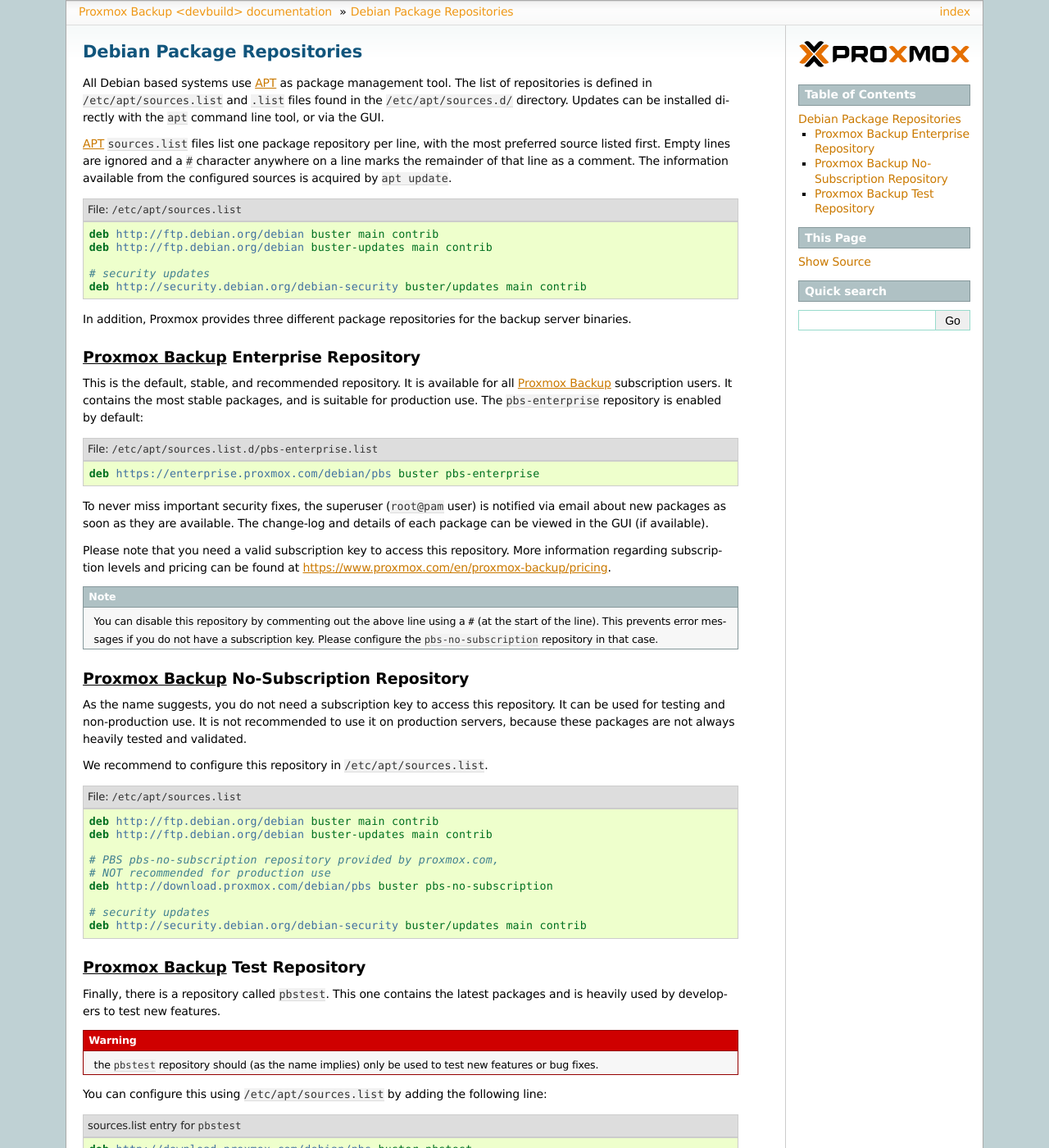
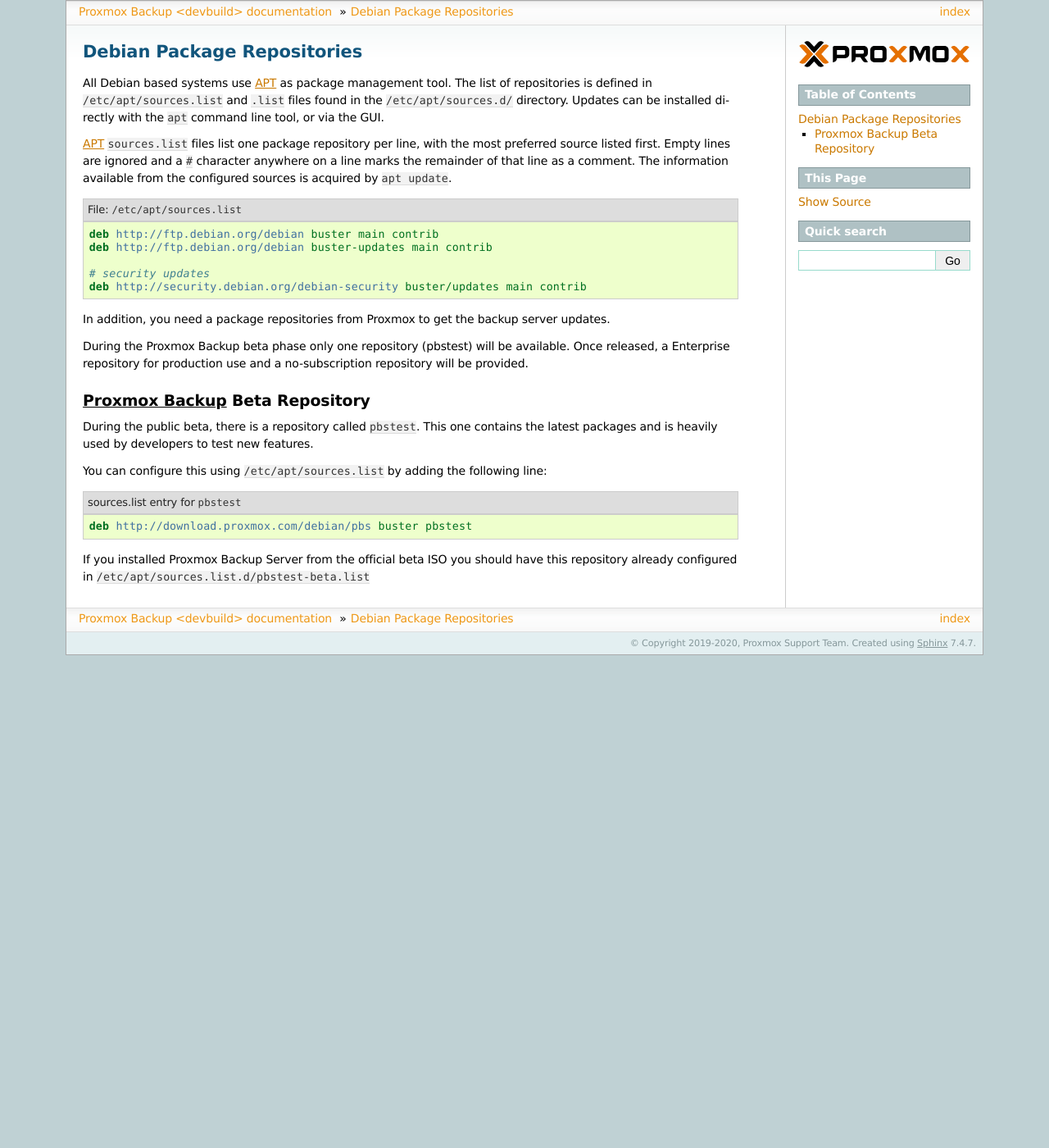
Before and after one commit to proxmox/proxmox-backup, a Sphinx documentation site: the page built from docs/package-repositories.rst, in a window 1280 px wide and 1400 px high. Shown: the whole window at 82% size. Built offline with Sphinx 7.4.7, drawn with Linux system fonts in a browser that asks for light colours.

Commit message:
docs: package repos: drop non-tests for now
they won't work and thus just confuse people, re-add them once we're
releasing final.

Signed-off-by: Thomas Lamprecht <t.lamprecht@proxmox.com>

```diff
--- a/docs/package-repositories.rst
+++ b/docs/package-repositories.rst
@@ -3,17 +3,16 @@
 Debian Package Repositories
 ---------------------------
 
-All Debian based systems use APT_ as package
-management tool. The list of repositories is defined in
-``/etc/apt/sources.list`` and ``.list`` files found in the
-``/etc/apt/sources.d/`` directory. Updates can be installed directly with
-the ``apt`` command line tool, or via the GUI.
+All Debian based systems use APT_ as package management tool. The list of
+repositories is defined in ``/etc/apt/sources.list`` and ``.list`` files found
+in the ``/etc/apt/sources.d/`` directory. Updates can be installed directly
+with the ``apt`` command line tool, or via the GUI.
 
-APT_ ``sources.list`` files list one package repository per line, with
-the most preferred source listed first. Empty lines are ignored and a
-``#`` character anywhere on a line marks the remainder of that line as a
-comment. The information available from the configured sources is
-acquired by ``apt update``.
+APT_ ``sources.list`` files list one package repository per line, with the most
+preferred source listed first. Empty lines are ignored and a ``#`` character
+anywhere on a line marks the remainder of that line as a comment. The
+information available from the configured sources is acquired by ``apt
+update``.
 
 .. code-block:: sources.list
   :caption: File: ``/etc/apt/sources.list``
@@ -27,75 +26,87 @@
 
 .. FIXME for 7.0: change security update suite to bullseye-security
 
-In addition, Proxmox provides three different package repositories for
-the backup server binaries.
+In addition, you need a package repositories from Proxmox to get the backup
+server updates.
 
-`Proxmox Backup`_ Enterprise Repository
-~~~~~~~~~~~~~~~~~~~~~~~~~~~~~~~~~~~~~~~
+During the Proxmox Backup beta phase only one repository (pbstest) will be
+available. Once released, a Enterprise repository for production use and a
+no-subscription repository will be provided.
 
-This is the default, stable, and recommended repository. It is available for
-all `Proxmox Backup`_ subscription users. It contains the most stable packages,
-and is suitable for production use. The ``pbs-enterprise`` repository is
-enabled by default:
+.. comment
+    `Proxmox Backup`_ Enterprise Repository
+    ~~~~~~~~~~~~~~~~~~~~~~~~~~~~~~~~~~~~~~~
 
-.. code-block:: sources.list
-  :caption: File: ``/etc/apt/sources.list.d/pbs-enterprise.list``
+    This will be the default, stable, and recommended repository. It is available for
+    all `Proxmox Backup`_ subscription users. It contains the most stable packages,
+    and is suitable for production use. The ``pbs-enterprise`` repository is
+    enabled by default:
 
-  deb https://enterprise.proxmox.com/debian/pbs buster pbs-enterprise
+    .. note:: During the Proxmox Backup beta phase only one repository (pbstest)
+     will be available.
+
+    .. code-block:: sources.list
+      :caption: File: ``/etc/apt/sources.list.d/pbs-enterprise.list``
+
+      deb https://enterprise.proxmox.com/debian/pbs buster pbs-enterprise
 
 
-To never miss important security fixes, the superuser (``root@pam`` user) is
-notified via email about new packages as soon as they are available. The
-change-log and details of each package can be viewed in the GUI (if available).
+    To never miss important security fixes, the superuser (``root@pam`` user) is
+    notified via email about new packages as soon as they are available. The
+    change-log and details of each package can be viewed in the GUI (if available).
 
-Please note that you need a valid subscription key to access this
-repository. More information regarding subscription levels and pricing can be
-found at https://www.proxmox.com/en/proxmox-backup/pricing.
+    Please note that you need a valid subscription key to access this
+    repository. More information regarding subscription levels and pricing can be
+    found at https://www.proxmox.com/en/proxmox-backup/pricing.
 
-.. note:: You can disable this repository by commenting out the above
-  line using a `#` (at the start of the line). This prevents error
-  messages if you do not have a subscription key. Please configure the
-  ``pbs-no-subscription`` repository in that case.
+    .. note:: You can disable this repository by commenting out the above
+      line using a `#` (at the start of the line). This prevents error
+      messages if you do not have a subscription key. Please configure the
+      ``pbs-no-subscription`` repository in that case.
 
 
-`Proxmox Backup`_ No-Subscription Repository
-~~~~~~~~~~~~~~~~~~~~~~~~~~~~~~~~~~~~~~~~~~~~
+    `Proxmox Backup`_ No-Subscription Repository
+    ~~~~~~~~~~~~~~~~~~~~~~~~~~~~~~~~~~~~~~~~~~~~
 
-As the name suggests, you do not need a subscription key to access
-this repository. It can be used for testing and non-production
-use. It is not recommended to use it on production servers, because these
-packages are not always heavily tested and validated.
+    As the name suggests, you do not need a subscription key to access
+    this repository. It can be used for testing and non-production
+    use. It is not recommended to use it on production servers, because these
+    packages are not always heavily tested and validated.
 
-We recommend to configure this repository in ``/etc/apt/sources.list``.
+    We recommend to configure this repository in ``/etc/apt/sources.list``.
 
-.. code-block:: sources.list
-  :caption: File: ``/etc/apt/sources.list``
+    .. code-block:: sources.list
+      :caption: File: ``/etc/apt/sources.list``
 
-  deb http://ftp.debian.org/debian buster main contrib
-  deb http://ftp.debian.org/debian buster-updates main contrib
+      deb http://ftp.debian.org/debian buster main contrib
+      deb http://ftp.debian.org/debian buster-updates main contrib
 
-  # PBS pbs-no-subscription repository provided by proxmox.com,
-  # NOT recommended for production use
-  deb http://download.proxmox.com/debian/pbs buster pbs-no-subscription
+      # PBS pbs-no-subscription repository provided by proxmox.com,
+      # NOT recommended for production use
+      deb http://download.proxmox.com/debian/pbs buster pbs-no-subscription
 
-  # security updates
-  deb http://security.debian.org/debian-security buster/updates main contrib
+      # security updates
+      deb http://security.debian.org/debian-security buster/updates main contrib
 
 
-`Proxmox Backup`_ Test Repository
+`Proxmox Backup`_ Beta Repository
 ~~~~~~~~~~~~~~~~~~~~~~~~~~~~~~~~~
 
-Finally, there is a repository called ``pbstest``. This one contains the
-latest packages and is heavily used by developers to test new
+During the public beta, there is a repository called ``pbstest``. This one
+contains the latest packages and is heavily used by developers to test new
 features.
 
-.. warning:: the ``pbstest`` repository should (as the name implies)
+..  .. warning:: the ``pbstest`` repository should (as the name implies)
   only be used to test new features or bug fixes.
 
-You can configure this using ``/etc/apt/sources.list`` by
-adding the following line:
+You can configure this using ``/etc/apt/sources.list`` by adding the following
+line:
 
 .. code-block:: sources.list
   :caption: sources.list entry for ``pbstest``
 
   deb http://download.proxmox.com/debian/pbs buster pbstest
+
+If you installed Proxmox Backup Server from the official beta ISO you should
+have this repository already configured in
+``/etc/apt/sources.list.d/pbstest-beta.list``
```
